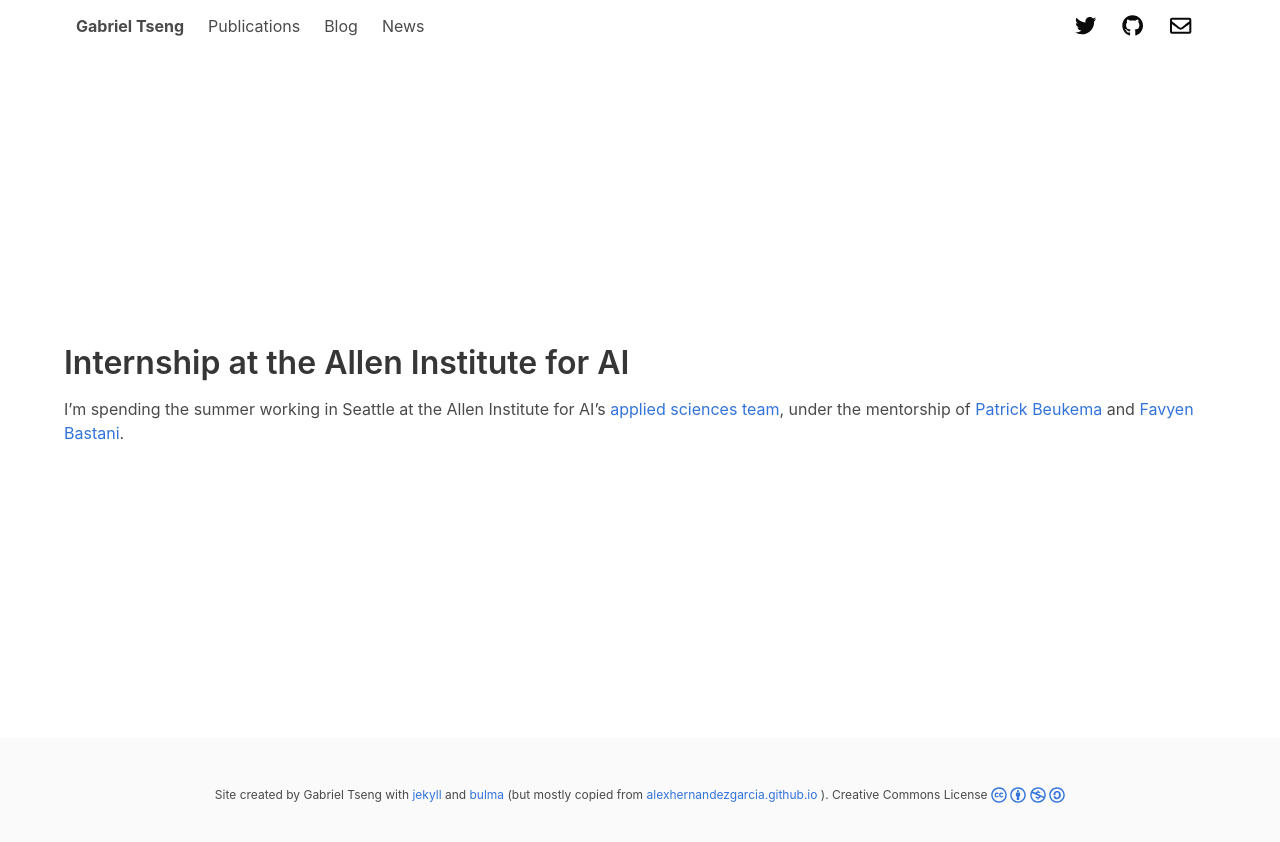
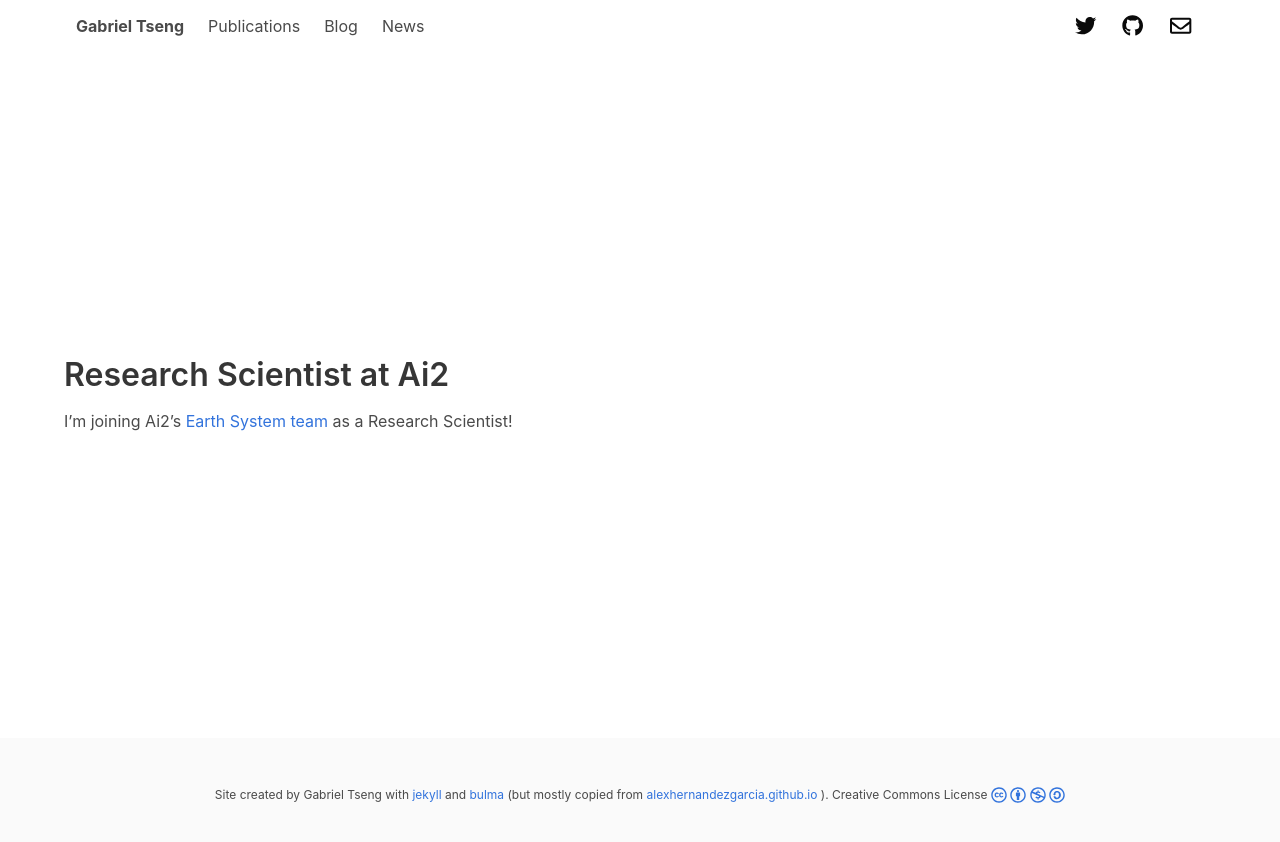
Before and after one commit to gabrieltseng/gabrieltseng.github.io, a Jekyll site: the page built from _news/allenai_2025.md, in a window 1280 px wide. Shown: the top 842 px of the page. Built offline with Jekyll 4.4.1, drawn with Linux system fonts in a browser that asks for light colours; nearby versions of some CDN libraries; a style sheet for code colours, icons or effects is not loaded.

Commit message:
Update news

```diff
--- a/_news/allenai_2025.md
+++ b/_news/allenai_2025.md
@@ -1,6 +1,6 @@
 ---
-date: 2024-6-10
-title: Internship at the Allen Institute for AI
+date: 2025-10-13
+title: Research Scientist at Ai2
 layout: page
 ---
-I'm spending the summer working in Seattle at the Allen Institute for AI's [applied sciences team](https://allenai.org/#ast), under the mentorship of [Patrick Beukema](https://pbeukema.github.io/) and [Favyen Bastani](https://favyen.com/).
+I'm joining Ai2's [Earth System team](https://allenai.org/earth-system) as a Research Scientist!
```
